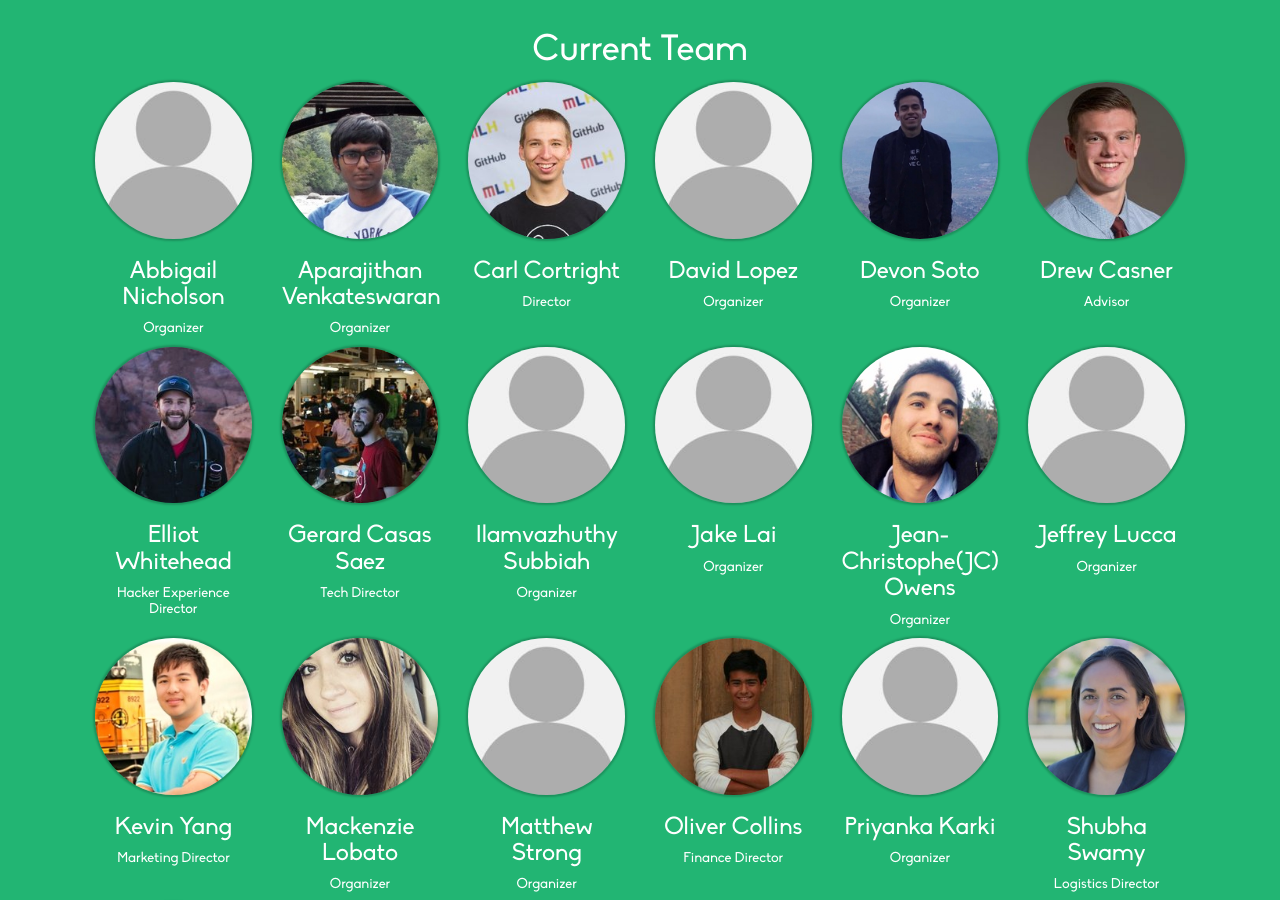
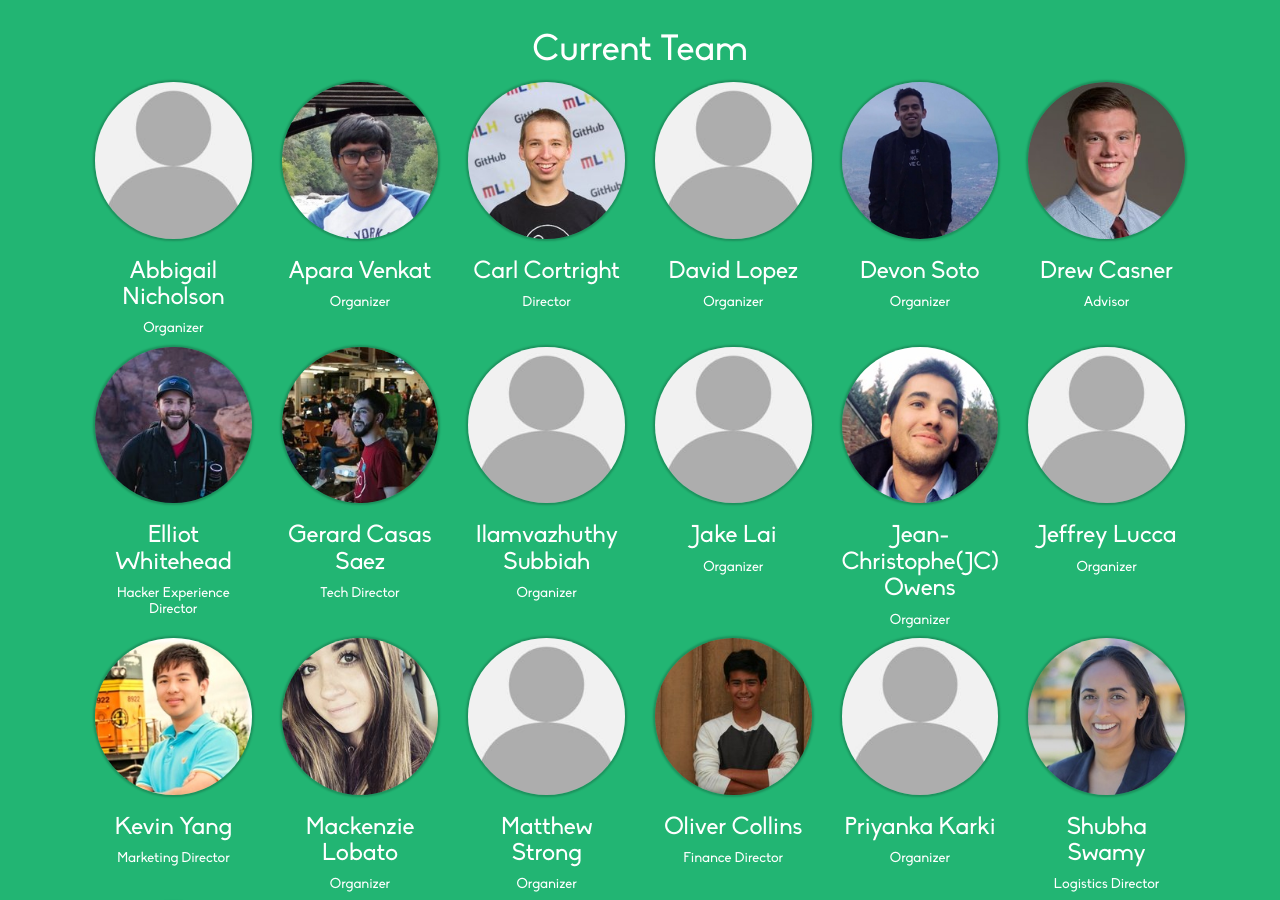
Before and after one commit to HackCU/team, a Jekyll site: the page built from index.html, in a window 1280 px wide and 900 px high, scrolled down 2235 px. Built offline with Jekyll 4.4.1, drawn with Linux system fonts in a browser that asks for light colours; nearby versions of some CDN libraries.

Commit message:
Update Apara's name

```diff
--- a/_data/team.yml
+++ b/_data/team.yml
@@ -1,4 +1,4 @@
-- name: Aparajithan Venkateswaran
+- name: Apara Venkat
   title: Organizer
   img-src: assets/img/team/apara.jpg
   url: https://aparav.github.io
```
